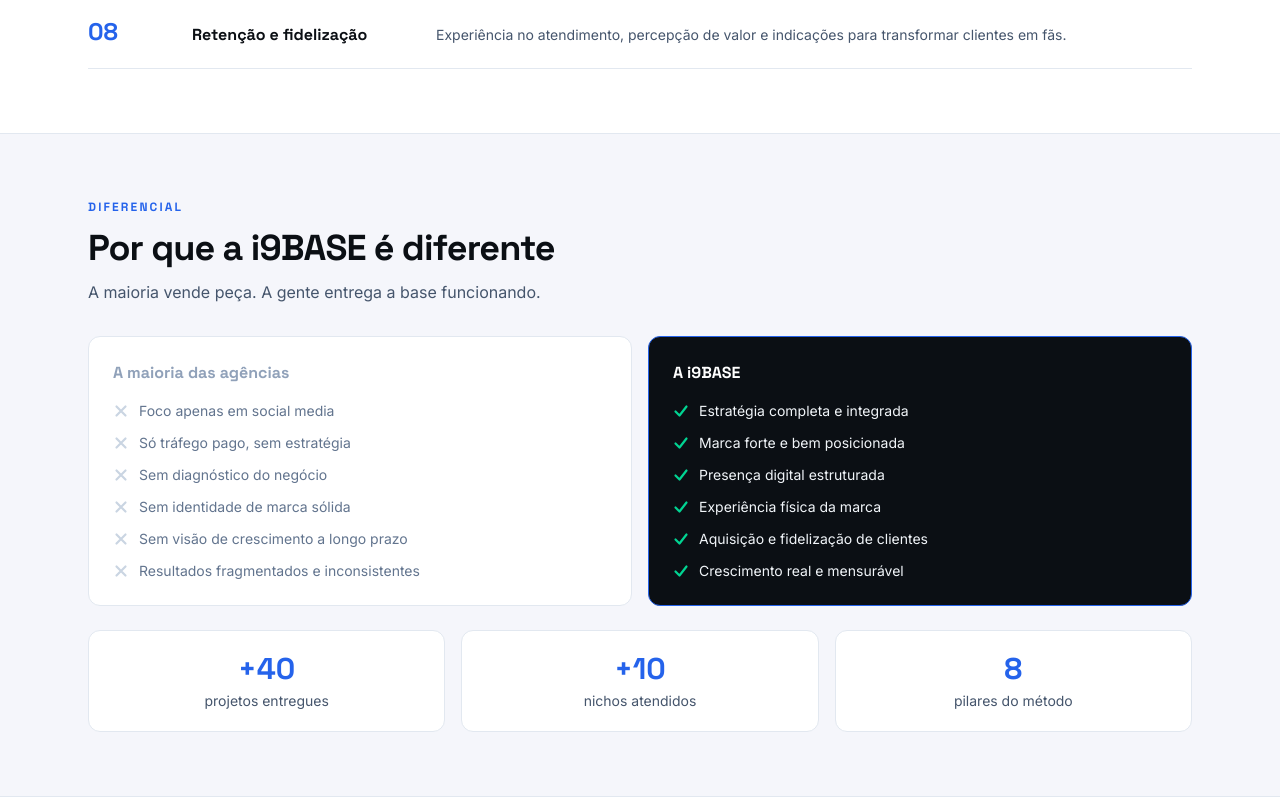
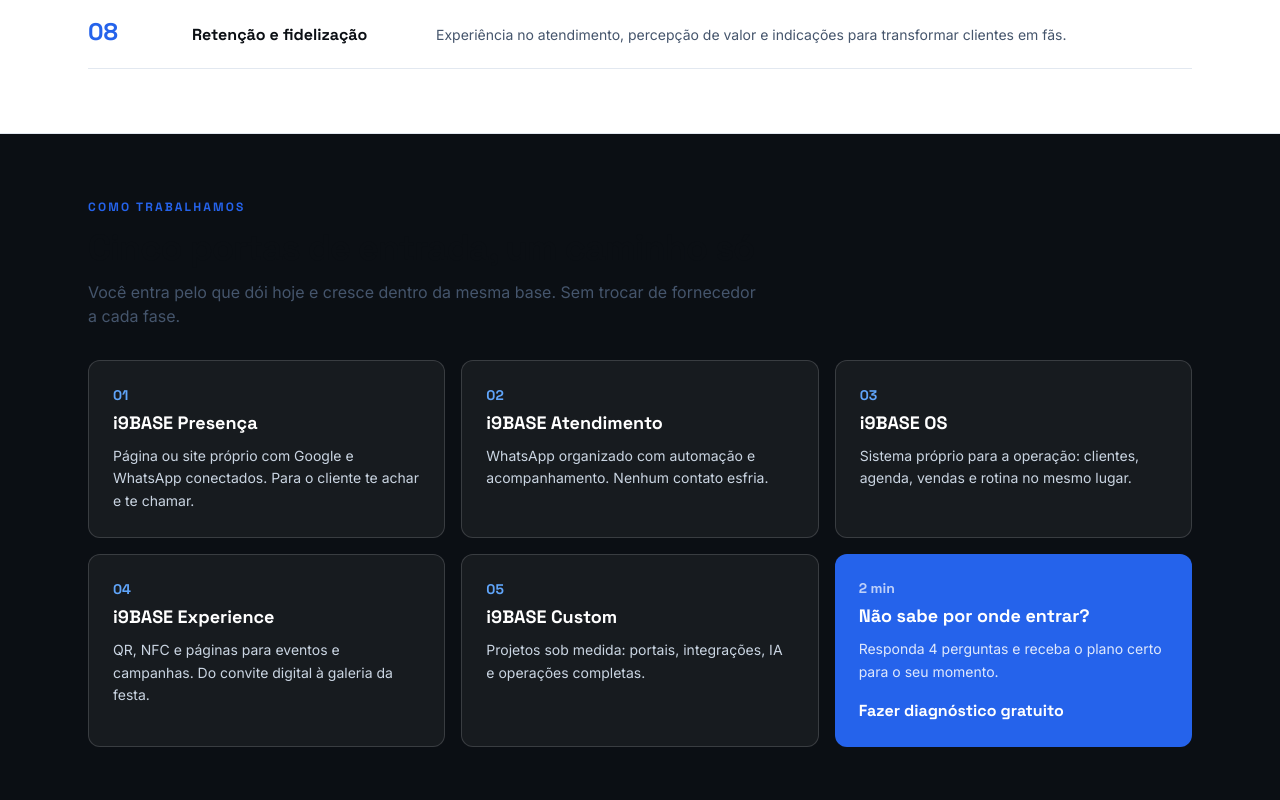
Before and after one commit to vmloboadm/i9base-site, a Next.js app: page / in a window 1280 px wide. Shown: the part 9000-9800 px from the top of the page. Built offline with nearby package versions, Linux system fonts and the light colour scheme.

Commit message:
v22: escada i9BASE no site (5 entradas, sem preco explicito)

```diff
--- a/app/page.tsx
+++ b/app/page.tsx
@@ -7,6 +7,7 @@
   CrmSection,
   Diferencial,
   ValoresBase,
+  Escada,
   Hero,
   Method,
   OfferStrip,
@@ -31,6 +32,7 @@
         <Cases />
         <Artes />
         <Method />
+        <Escada />
         <Diferencial />
         <ValoresBase />
         <Partners />
--- a/components/sections.tsx
+++ b/components/sections.tsx
@@ -7,6 +7,7 @@
   CASES,
   CONTACT_EMAIL,
   DIFERENCIAL,
+  ESCADA,
   INSTAGRAM_URL,
   INVITES,
   METHOD,
@@ -1067,6 +1068,58 @@
   );
 }
 
+export function Escada() {
+  return (
+    <section id="como-trabalhamos" className="bg-i9-ink">
+      <div className="mx-auto max-w-6xl px-4 py-16 sm:px-6">
+        <SectionHead
+          label="Como trabalhamos"
+          title="Cinco portas de entrada, um caminho só"
+          sub="Você entra pelo que dói hoje e cresce dentro da mesma base. Sem trocar de fornecedor a cada fase."
+        />
+        <div className="grid gap-4 md:grid-cols-2 lg:grid-cols-3">
+          {ESCADA.map((e, i) => (
+            <div
+              key={e.name}
+              className="rounded-xl border border-white/15 bg-white/5 p-6"
+            >
+              <p className="font-display text-sm font-bold text-i9-blue-soft">
+                {String(i + 1).padStart(2, "0")}
+              </p>
+              <h3 className="font-display mt-1 text-lg font-bold text-white">
+                {e.name}
+              </h3>
+              <p className="mt-2 text-sm leading-relaxed text-slate-300">
+                {e.desc}
+              </p>
+            </div>
+          ))}
+          <a
+            href="/diagnostico"
+            onClick={() => track("diagnostico_start", { origem: "escada" })}
+            className="flex flex-col justify-between rounded-xl bg-i9-blue p-6 transition hover:bg-i9-blue-deep"
+          >
+            <div>
+              <p className="font-display text-sm font-bold text-white/70">
+                2 min
+              </p>
+              <h3 className="font-display mt-1 text-lg font-bold text-white">
+                Não sabe por onde entrar?
+              </h3>
+              <p className="mt-2 text-sm leading-relaxed text-white/85">
+                Responda 4 perguntas e receba o plano certo para o seu momento.
+              </p>
+            </div>
+            <span className="font-display mt-4 inline-block font-bold text-white">
+              Fazer diagnóstico gratuito
+            </span>
+          </a>
+        </div>
+      </div>
+    </section>
+  );
+}
+
 export function Partners() {
   return (
     <section className="bg-i9-paper">
--- a/lib/data.ts
+++ b/lib/data.ts
@@ -459,6 +459,34 @@
   },
 ];
 
+export type Entrada = {
+  name: string;
+  desc: string;
+};
+
+export const ESCADA: Entrada[] = [
+  {
+    name: "i9BASE Presença",
+    desc: "Página ou site próprio com Google e WhatsApp conectados. Para o cliente te achar e te chamar.",
+  },
+  {
+    name: "i9BASE Atendimento",
+    desc: "WhatsApp organizado com automação e acompanhamento. Nenhum contato esfria.",
+  },
+  {
+    name: "i9BASE OS",
+    desc: "Sistema próprio para a operação: clientes, agenda, vendas e rotina no mesmo lugar.",
+  },
+  {
+    name: "i9BASE Experience",
+    desc: "QR, NFC e páginas para eventos e campanhas. Do convite digital à galeria da festa.",
+  },
+  {
+    name: "i9BASE Custom",
+    desc: "Projetos sob medida: portais, integrações, IA e operações completas.",
+  },
+];
+
 export const TECHS = ["Vercel", "Next.js", "Supabase", "n8n", "OpenAI", "Node.js"];
 
 export const OFERTAS = [
```
